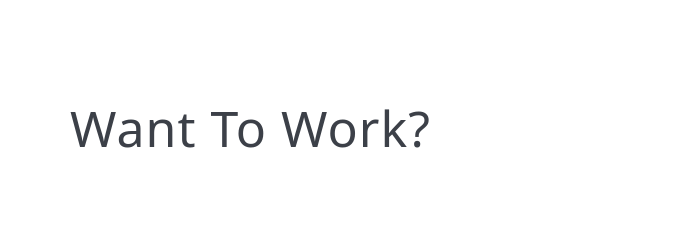
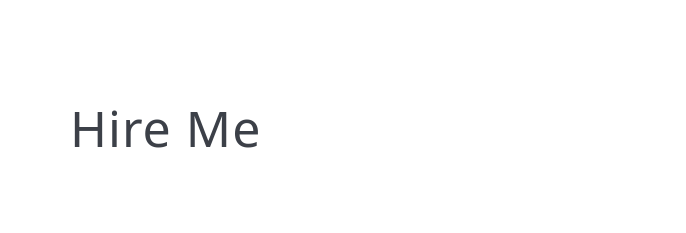
Before and after one commit to wessam-m-elsheikh/My-Portfolio, a plain HTML site: page index.html in a window 1280 px wide. Shown: the part 2248-2481 px from the top of the page, 0-686 px from the left. Drawn offline with nearby package versions, Linux system fonts and the light colour scheme.

Commit message:
Update index.html

```diff
--- a/index.html
+++ b/index.html
@@ -194,7 +194,7 @@
         </section>
         <section id="contact-me">
             <div class="container contact-me">
-                <h1 class="contact-me">want to work?</h1>
+                <h1 class="contact-me">hire me</h1>
                 <div class="contact-me-content">
                     <p>If you need a beautiful modern and responssive website for your business, startup or yourself, I
                         am available for work.</p>
```
